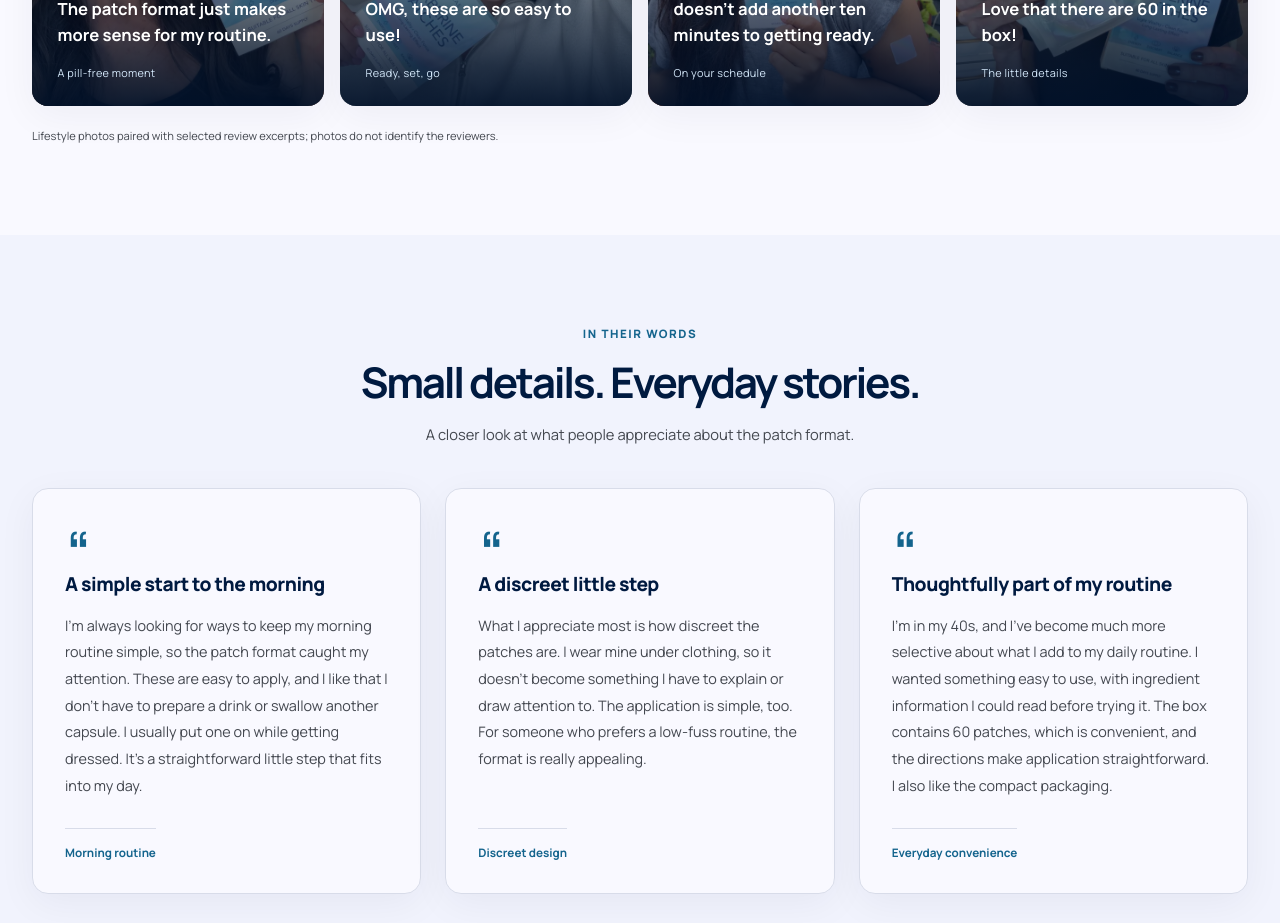
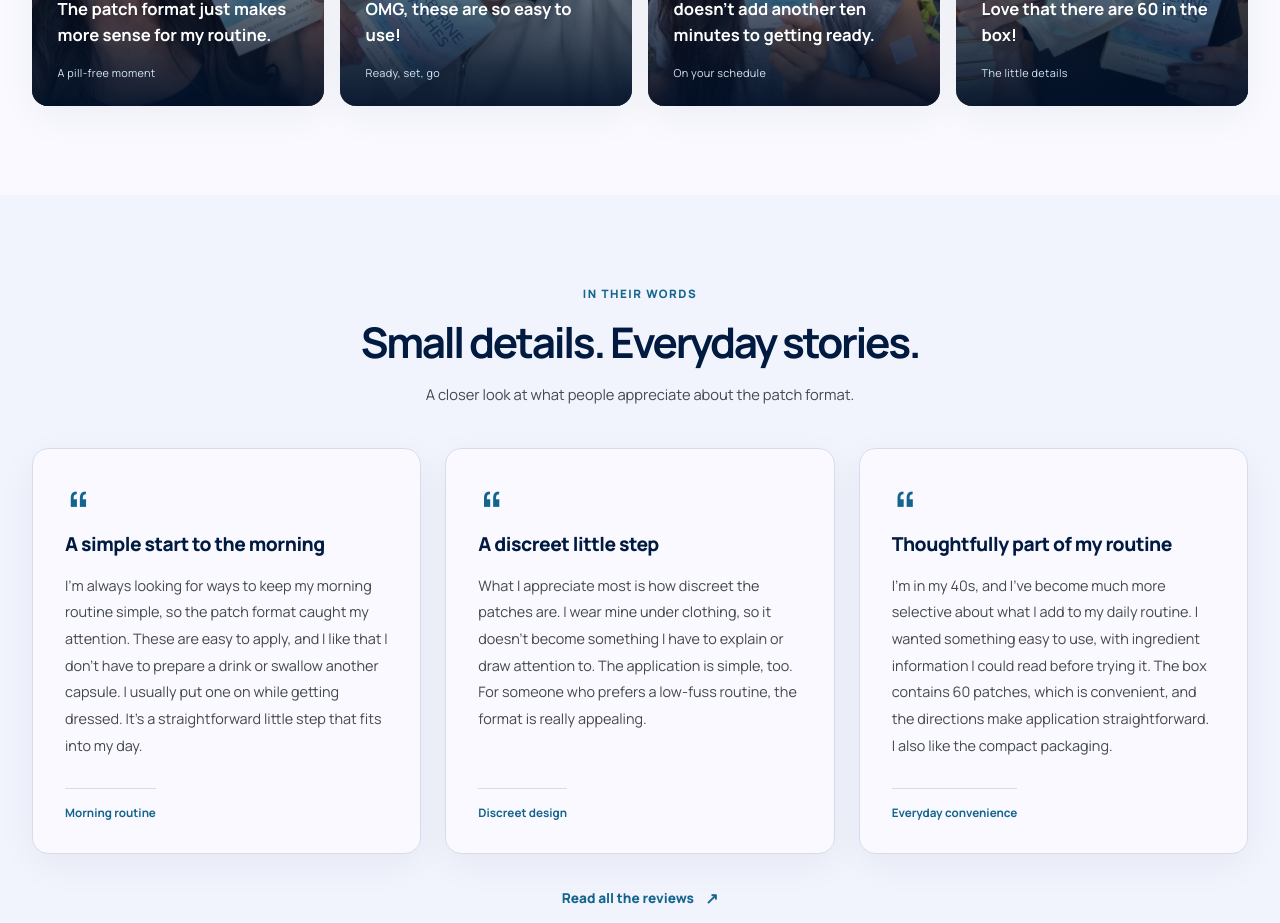
Before and after one commit to default-INT/luvlae-web, a Next.js app in the folder apps/web/: page / in a window 1280 px wide. Shown: the part 2020-2943 px from the top of the page. Built offline with nearby package versions, Linux system fonts and the light colour scheme; no server answers.

Commit message:
Remove note about reviews

```diff
--- a/apps/web/src/_pages/home/ui/HomePage/HomePage.tsx
+++ b/apps/web/src/_pages/home/ui/HomePage/HomePage.tsx
@@ -162,7 +162,6 @@ export const HomePage = (props: HomePageProps) => {
                 </Reveal>
               ))}
             </div>
-            <Reveal delay={120}><p className={styles.photoNote}>{home.stories.note}</p></Reveal>
           </div>
         </section>
 
```
